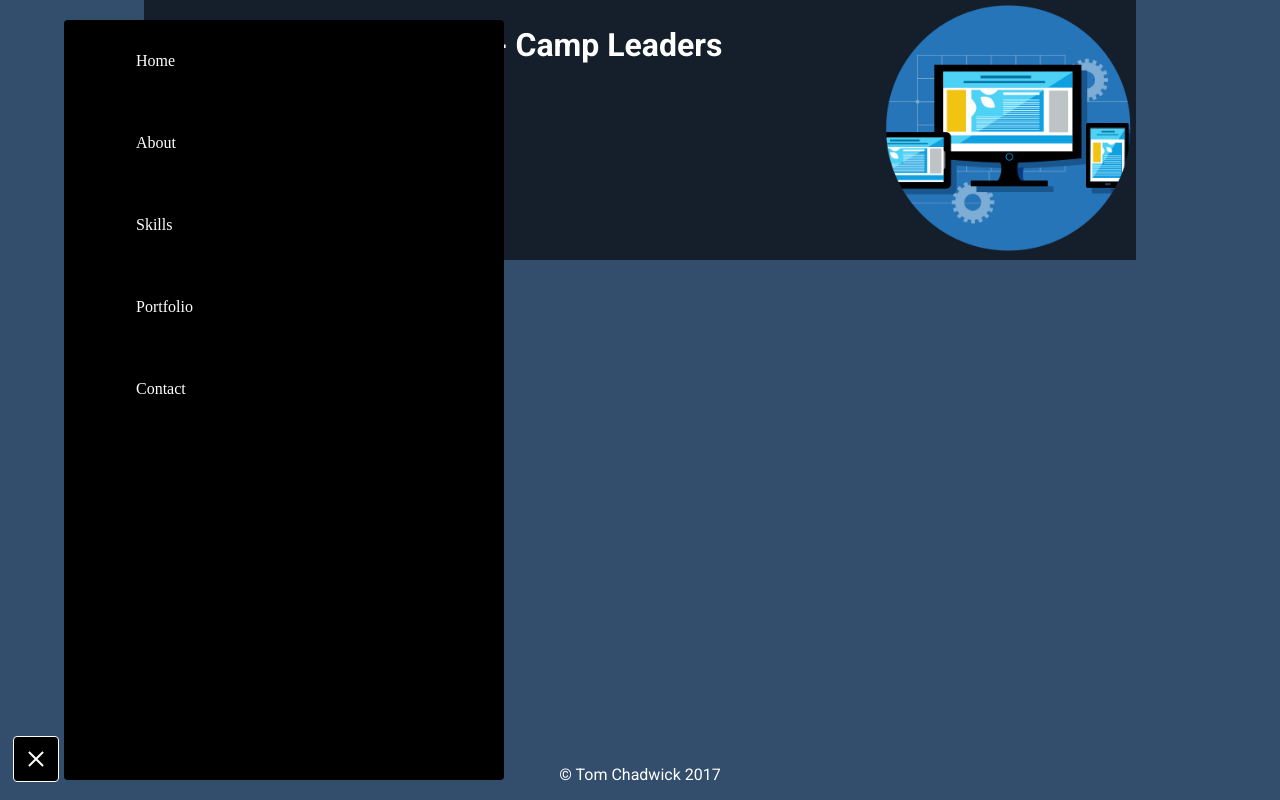
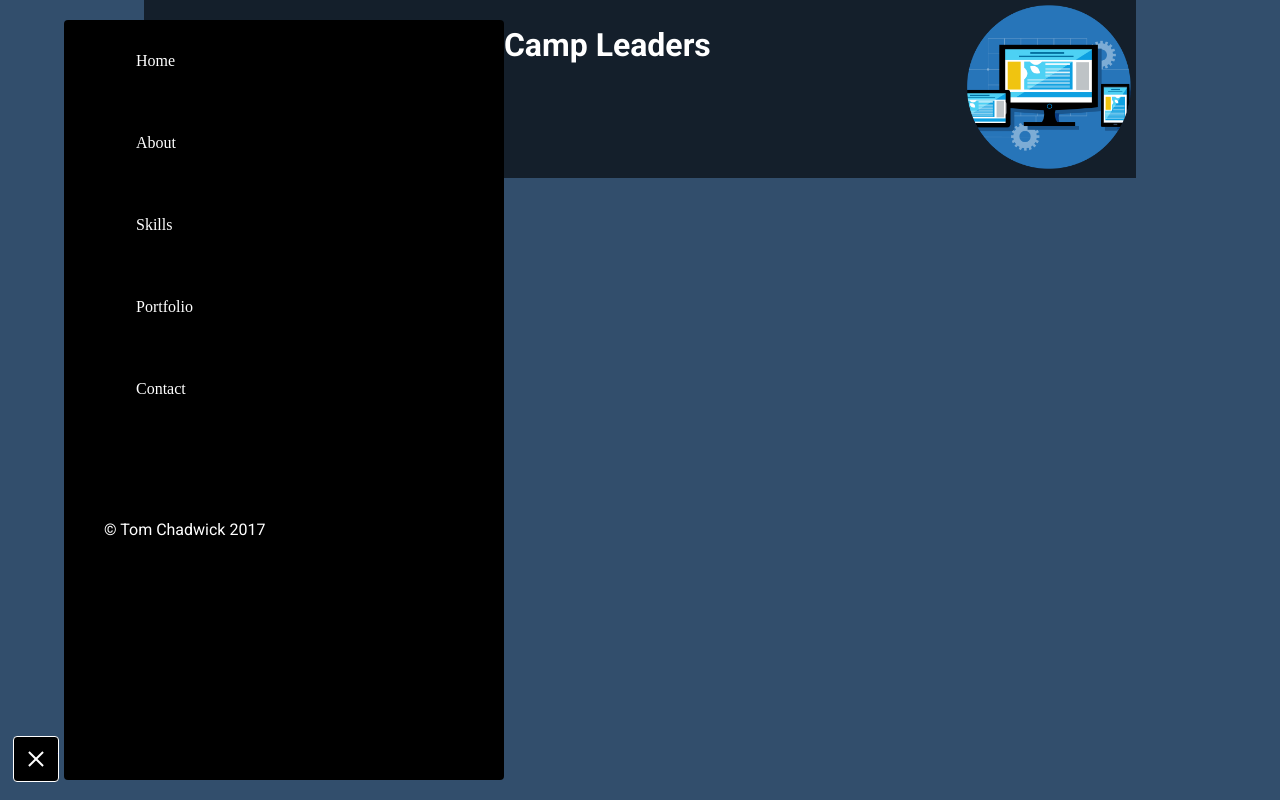
Before and after one commit to tcdev27/tcdev27.github.io, a website: page portfolio/projects/campleaders.html in a window 1280 px wide. Both pictures are taken after a click on the link "Menu". Drawn offline with nearby package versions, Linux system fonts and the light colour scheme; a web font is replaced by a local one.

Commit message:
Moved Copyright into bottom of nav, also resized images on project pages.

```diff
--- a/portfolio/projects/campleaders.html
+++ b/portfolio/projects/campleaders.html
@@ -9,15 +9,12 @@
 </head>
 <body class="row">
     <header class="content column small-12 large-12">
-      <h1 class="column small-9 large-9">Usability Testing - Camp Leaders</h1>
-      <aside class="projectHeadImg column small-3 large-3">
+      <h1 class="column small-10 large-10">Usability Testing: Camp Leaders</h1>
+      <aside class="projectHeadImg column small-2 large-2">
         <img src="../../img/projects/usability.png" alt="Usability Testing Image">
       </aside>
     </header>
 </body>
-<footer class="row">
-  <p>&copy Tom Chadwick 2017</p>
-</footer>
 <div id="cd-nav">
     <a href="#" class="cd-nav-trigger">Menu<span></span></a>
     <nav id="cd-main-nav" class="column small-12 large-12">
@@ -27,6 +24,7 @@
             <li class="column small-12 large-12"><a href="../../pages/skills.html">Skills</a></li>
             <li class="column small-12 large-12"><a href="../index.html">Portfolio</a></li>
             <li class="column small-12 large-12"><a href="../../pages/contact.html">Contact</a></li>
+            <li><p class="copyright">&copy Tom Chadwick 2017</p></li>
         </ul>
     </nav>
 </div>
--- a/sass/style.scss
+++ b/sass/style.scss
@@ -365,6 +365,7 @@ button:active {
 }
 .projectHeadImg img{
   width: 100%;
+  border-radius: 5px;
 }
 
 article {
@@ -377,10 +378,10 @@ article {
   padding-left: 10px;
 }
 
-footer {
-  position: absolute;
-  bottom: 0%;
-  text-align: center;
+.copyright {
+  font-family: $main;
+  margin-top: 500px;
+
 }
 @media screen and (max-device-width: 37.5em) { /*  43em        MOBILE                 */
     /*  Structure  */
@@ -394,10 +395,6 @@ footer {
 
     .small-hidden {
         display: none;
-    }
-
-    html {
-      font-size: 18pt;
     }
 
     section#cover {
@@ -427,6 +424,9 @@ footer {
         text-align: center;
         font-size: 110%;
       }
+    }
+    .copyright{
+      font-size: 100%;
     }
 }
 
@@ -466,6 +466,9 @@ footer {
     border-radius: 5px;
     border: 2px solid $white;
     border-bottom: 2px solid $white;
+  }
+  .project aside img {
+    margin: 0;
   }
 }
 @media screen and (min-device-width: 68.75em) { //Desktop
```
Also changed, not shown: index.html (+1 -3 lines), pages/about.html (+1 -3 lines), pages/contact.html (+1 -4 lines), pages/skills.html (+1 -3 lines), portfolio/index.html (+1 -3 lines), portfolio/projects/cleversteamCRM.html (+3 -5 lines), portfolio/projects/cleversteamUri.html (+3 -5 lines), portfolio/projects/learningEdge.html (+3 -5 lines), portfolio/projects/projectBazaar.html (+3 -5 lines), portfolio/projects/topForm.html (+3 -5 lines), css/style.css.
